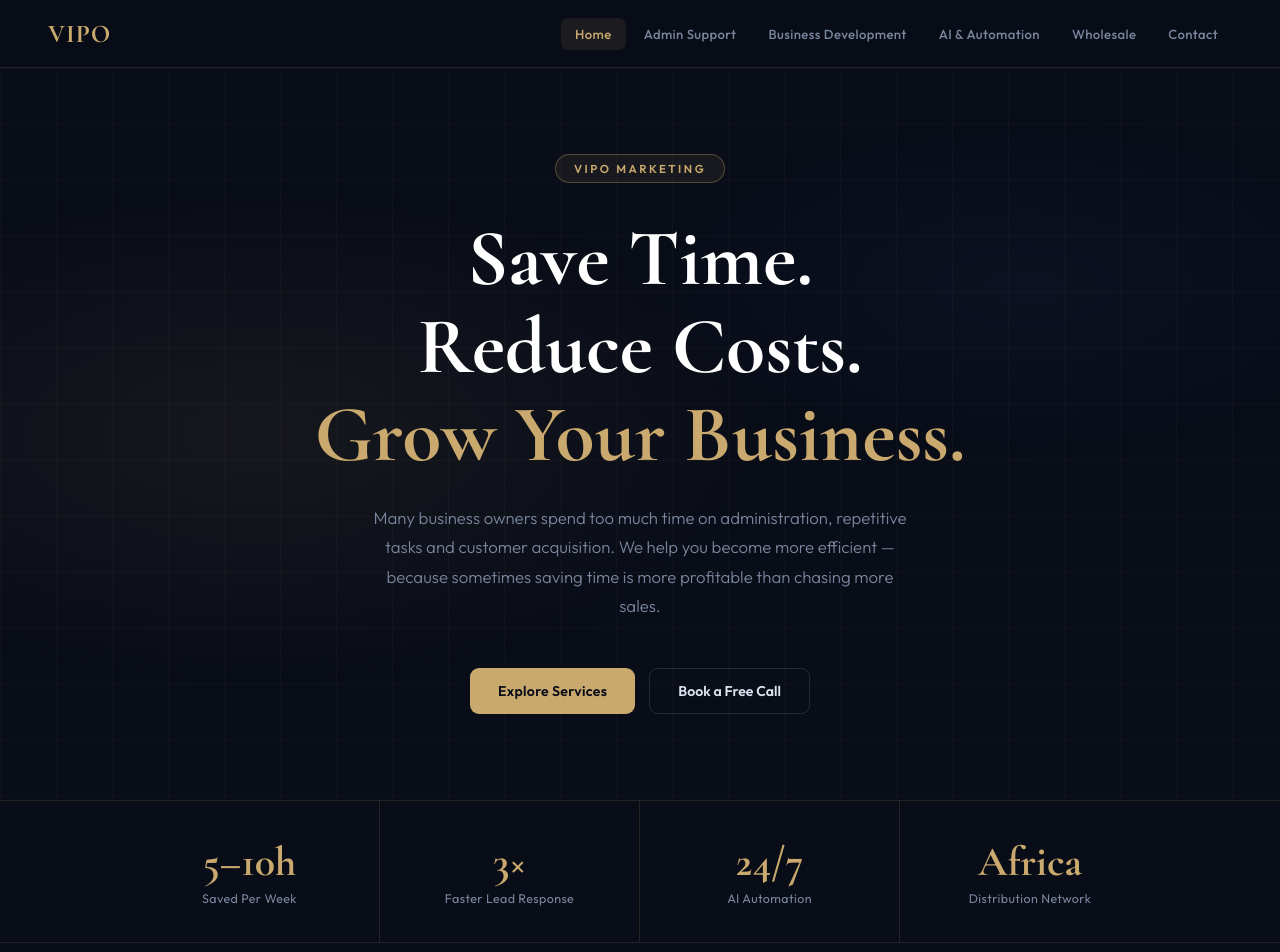
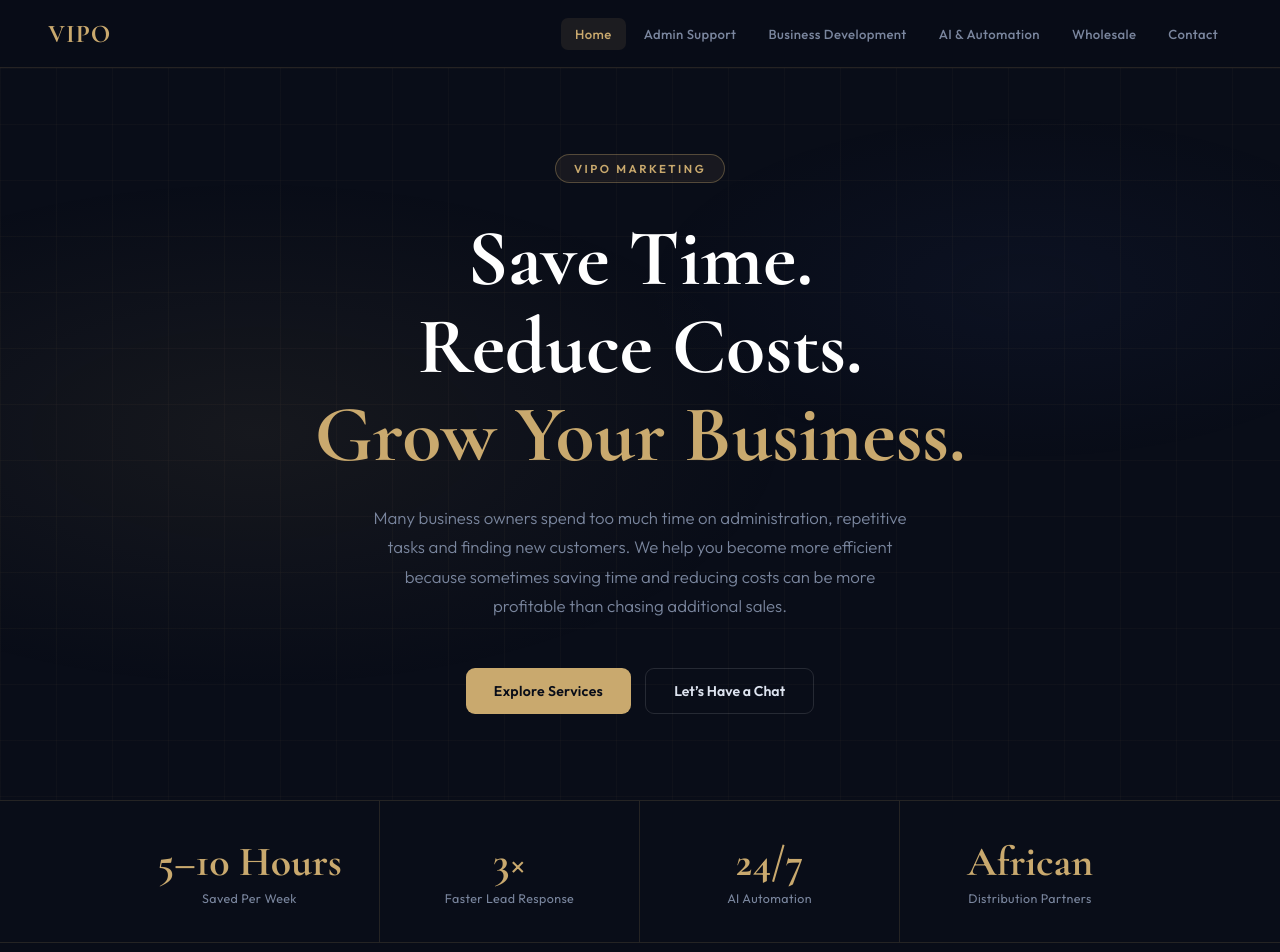
Before and after one commit to EhsanFarooq7/vipo, a React (Vite) app: page / in a window 1280 px wide. Shown: the top 952 px of the page. Built offline with nearby package versions, Linux system fonts and the light colour scheme.

Commit message:
content updates and removing grammatical errors.

```diff
--- a/src/CSS.js
+++ b/src/CSS.js
@@ -29,7 +29,7 @@ body {
   background: var(--dark);
   color: var(--text);
   min-height: 100vh;
-  overflow-x: hidden;
+
 }
 
 /* ── NAV ── */
@@ -606,7 +606,7 @@ body {
   border-radius: 20px;
   display: flex;
   flex-direction: column;
-  overflow: hidden;
+
   animation: popIn .3s cubic-bezier(.22,1,.36,1) both;
 }
 @keyframes popIn {
--- a/src/Home.jsx
+++ b/src/Home.jsx
@@ -1,9 +1,9 @@
 export default function HomePage({ navigate }) {
     const cards = [
-        { id: "admin", icon: "📋", title: "Administration Support", desc: "Expert diary, email and invoicing management so you can focus on your clients." },
-        { id: "bizdev", icon: "📈", title: "Business Development", desc: "We find, approach and qualify prospects — and book them into your calendar." },
-        { id: "ai", icon: "🤖", title: "AI & Automation", desc: "Intelligent workflows that reduce repetitive work and run 24 hours a day." },
-        { id: "wholesale", icon: "🌿", title: "Wholesale & Distribution", desc: "Natural personal care products from India, seeking African distribution partners." },
+        { id: "admin", icon: "📋", title: "Administration Support", desc: "Professional diary, email and invoicing support, allowing you to focus on your clients and business" },
+        { id: "bizdev", icon: "📈", title: "Business Development", desc: "We identify, engage and qualify potential customers so you can focus on running your business." },
+        { id: "ai", icon: "🤖", title: "AI & Automation", desc: "Intelligent workflows that reduce repetitive tasks and help your business operate 24/7." },
+        { id: "wholesale", icon: "🌿", title: "Wholesale & Distribution", desc: "An established and successful Indian manufacturer of natural personal care products is seeking wholesale, retail and distribution partners throughout Africa." },
     ];
 
     return (
@@ -20,11 +20,11 @@ export default function HomePage({ navigate }) {
                         <em>Grow Your Business.</em>
                     </h1>
                     <p>
-                        Many business owners spend too much time on administration, repetitive tasks and customer acquisition. We help you become more efficient — because sometimes saving time is more profitable than chasing more sales.
+                        Many business owners spend too much time on administration, repetitive tasks and finding new customers. We help you become more efficient because sometimes saving time and reducing costs can be more profitable than chasing additional sales.
                     </p>
                     <div className="home-cta">
                         <button type="button" className="btn-gold" onClick={() => navigate("admin")}>Explore Services</button>
-                        <button type="button" className="btn-ghost" onClick={() => navigate("contact")}>Book a Free Call</button>
+                        <button type="button" className="btn-ghost" onClick={() => navigate("contact")}>Let’s Have a Chat</button>
                     </div>
                 </div>
             </div>
@@ -32,10 +32,10 @@ export default function HomePage({ navigate }) {
             {/* Stats */}
             <div className="stat-strip">
                 {[
-                    { n: "5–10h", l: "Saved Per Week" },
+                    { n: "5–10 Hours", l: "Saved Per Week" },
                     { n: "3×", l: "Faster Lead Response" },
                     { n: "24/7", l: "AI Automation" },
-                    { n: "Africa", l: "Distribution Network" },
+                    { n: "African", l: "Distribution Partners" },
                 ].map(s => (
                     <div className="stat-item" key={s.l}>
                         <div className="stat-num">{s.n}</div>
```
